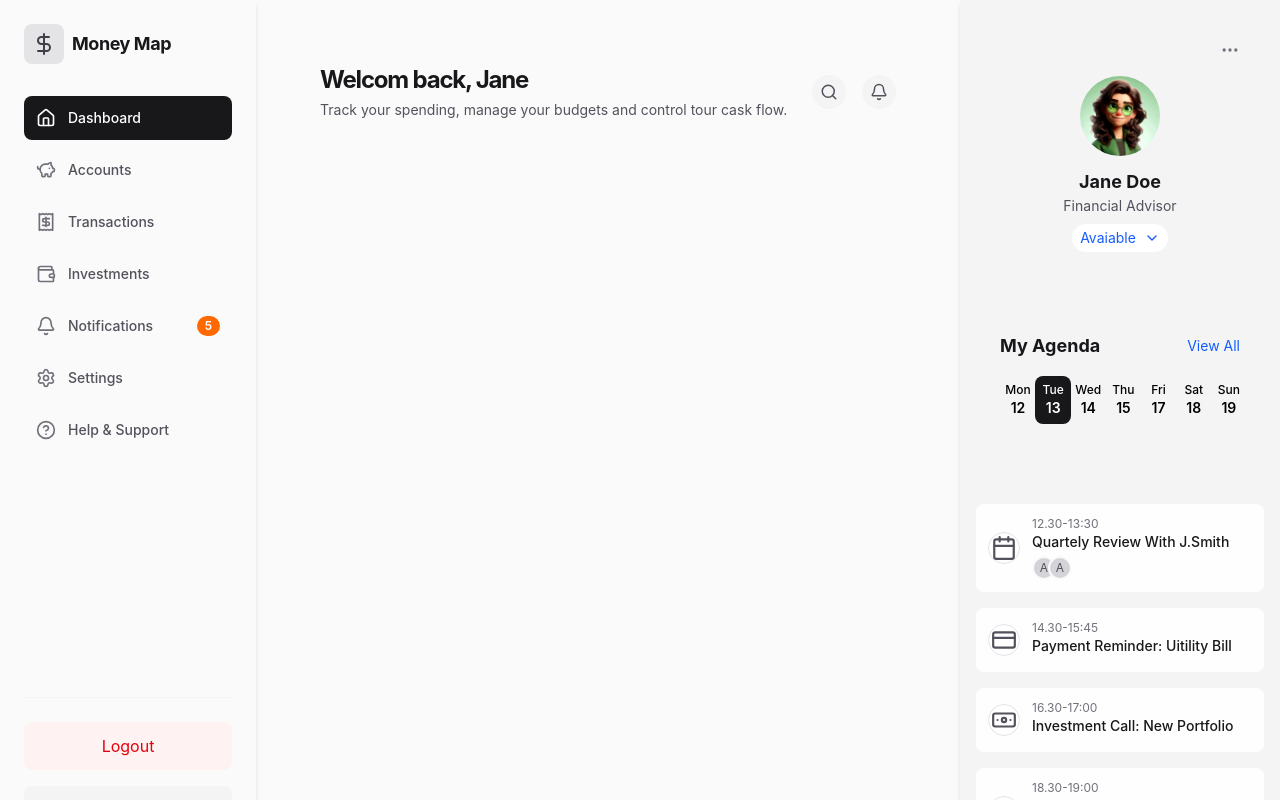
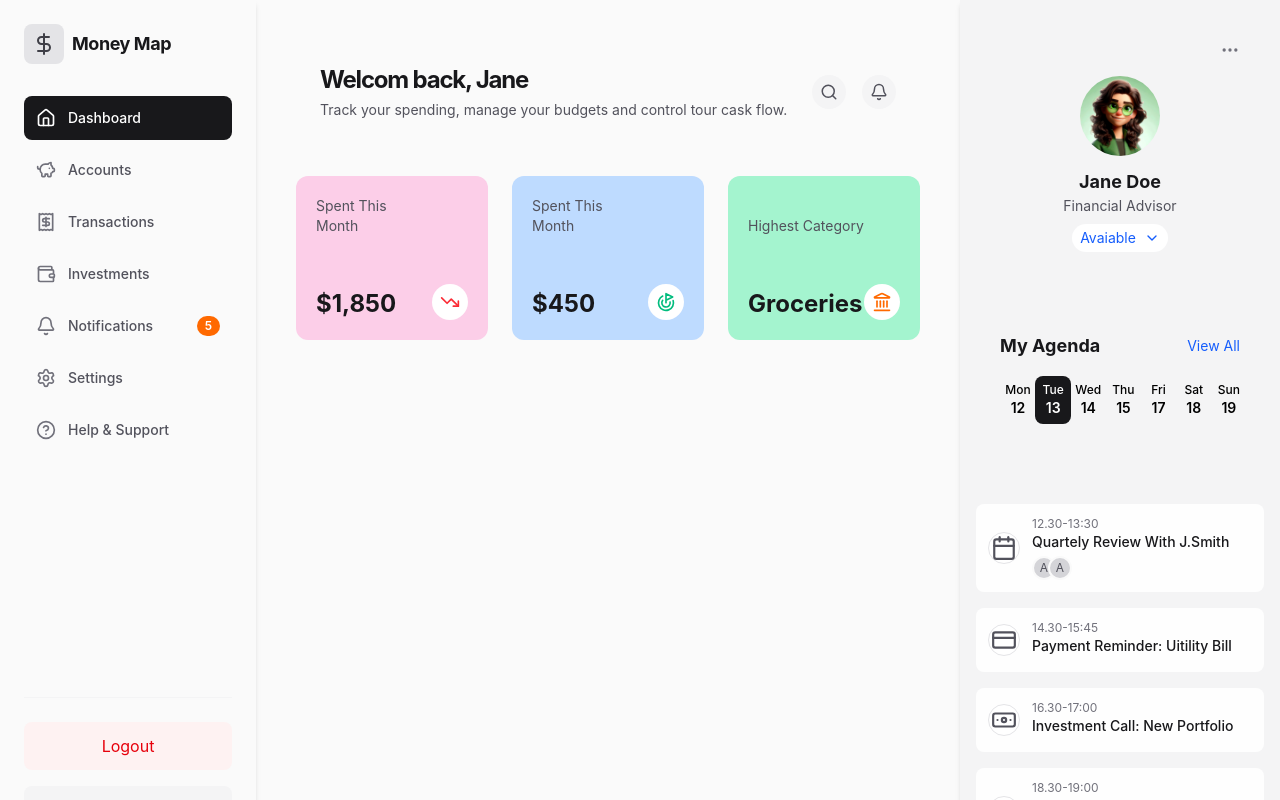
Before and after one commit to Shakithyanshaw/finance-dashboard-ui-assignment, a React (Vite) app: page / in a window 1280 px wide. Both pictures are taken after a click on the button "Sign in to Dashboard". Shown: the top 800 px of the page. Built offline with nearby package versions, Linux system fonts and the light colour scheme; a web font is replaced by a local one.

Commit message:
add Expence Summary Card section in main context

```diff
--- a/src/components/MainContent.jsx
+++ b/src/components/MainContent.jsx
@@ -1,4 +1,5 @@
-import { Bell, Search } from 'lucide-react';
+import { Bell, Goal, Landmark, Search, TrendingDown } from 'lucide-react';
+import ExpenseSummaryCard from './UI/ExpenseSummaryCard';
 
 const MainContent = () => {
   return (
@@ -24,7 +25,29 @@ const MainContent = () => {
         </div>
       </div>
       {/*Expence Summary Cards*/}
-
+      <div className="grid md:grid-cols-3 gap-6">
+        <ExpenseSummaryCard
+          lable="Spent This Month"
+          amount="$1,850"
+          icon={TrendingDown}
+          colorClass="bg-pink-200"
+          iconColor="text-red-500"
+        />
+        <ExpenseSummaryCard
+          lable="Spent This Month"
+          amount="$450"
+          icon={Goal}
+          colorClass="bg-blue-200"
+          iconColor="text-emerald-500"
+        />
+        <ExpenseSummaryCard
+          lable="Highest Category"
+          amount="Groceries"
+          icon={Landmark}
+          colorClass="bg-emerald-200"
+          iconColor="text-orange-500"
+        />
+      </div>
       {/*Recent T ransaction & Budgets*/}
 
       {/*Shedule Payments*/}
--- a/src/components/UI/ExpenseSummaryCard.jsx
+++ b/src/components/UI/ExpenseSummaryCard.jsx
@@ -14,10 +14,10 @@ const ExpenseSummaryCard = ({
       <div className="col gap-16 md:gap-12">
         <p className="text-sm text-zinc-600 mb-1">{lable}</p>
         <p className="text-2xl font-bold text-zinc-900">{amount}</p>
+      </div>
 
-        <div className={`p-2 rounded-full bg-white`}>
-          <Icon size={20} className={`${iconColor}`} />
-        </div>
+      <div className={`p-2 rounded-full bg-white`}>
+        <Icon size={20} className={`${iconColor}`} />
       </div>
     </div>
   );
```
